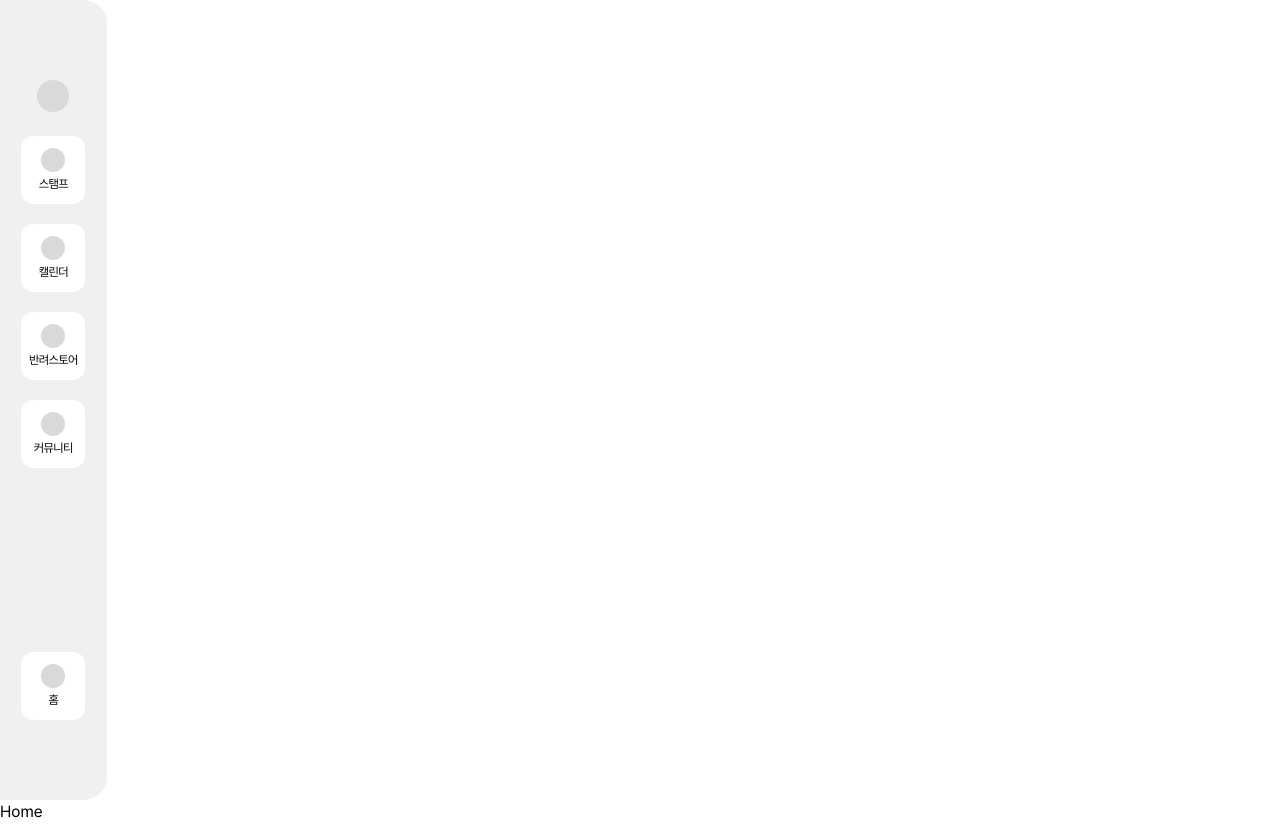
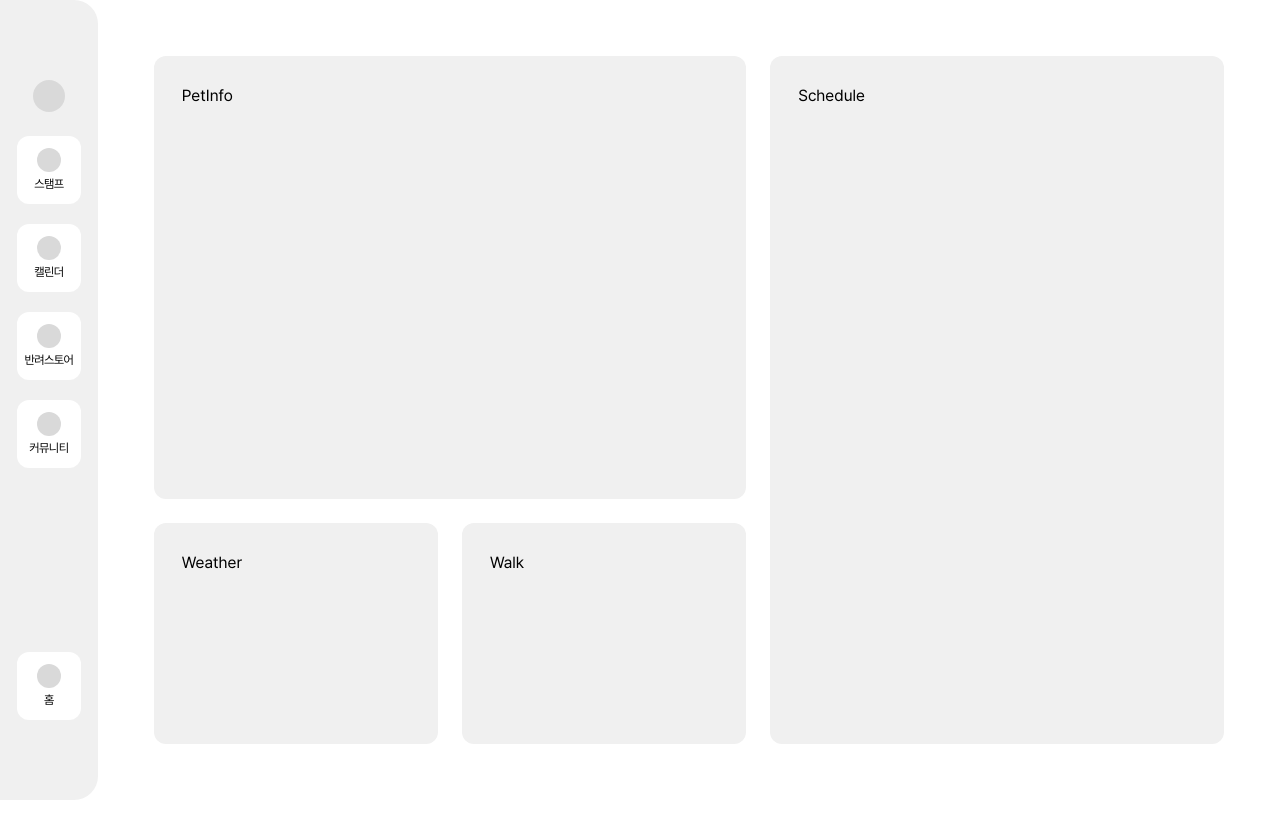
Before and after one commit to petD-ary/petDiary, a Next.js app: page / in a window 1280 px wide. After the commit the page ends 800 px from the top, so only its background shows below. Built offline with nearby package versions, Linux system fonts and the light colour scheme.

Commit message:
design:main layout base 위치 잡기

```diff
--- a/app/(home)/layout.tsx
+++ b/app/(home)/layout.tsx
@@ -2,7 +2,7 @@ import "./globals.css";
 import type { Metadata } from "next";
 import localFont from "next/font/local";
 import RecoilRootWrapper from "@/components/RecoilRootWrapper";
-import SideMenu from "@/components/Main/SideMenu/SideMenu";
+import SideMenu from "@/components/SideMenu/SideMenu";
 
 const pretendard = localFont({
   src: [
@@ -39,8 +39,10 @@ export default function RootLayout({ children }: { children: React.ReactNode })
     <html lang="ko">
       <body className={pretendard.className}>
         <RecoilRootWrapper>
-          <SideMenu />
-          {children}
+          <div className="flex">
+            <SideMenu />
+            {children}
+          </div>
         </RecoilRootWrapper>
       </body>
     </html>
--- a/app/(home)/page.tsx
+++ b/app/(home)/page.tsx
@@ -1,3 +1,19 @@
+import PetInfo from "@/components/Main/PetInfo";
+import Schedule from "@/components/Main/Schedule";
+import Weather from "@/components/Main/Weather";
+import Walk from "@/components/Main/Walk";
+
 export default function Home() {
-  return <div>Home</div>;
+  return (
+    <div className="w-full flex p-14 justify-between gap-6 ">
+      <div className=" w-4/6 flex flex-col gap-6">
+        <PetInfo />
+        <div className="h-2/6 flex gap-6">
+          <Weather />
+          <Walk />
+        </div>
+      </div>
+      <Schedule />
+    </div>
+  );
 }
--- /dev/null
+++ b/app/components/Main/PetInfo/index.tsx
@@ -0,0 +1,7 @@
+import React from "react";
+
+const PetInfo = () => {
+  return <div className="w-full h-4/6 p-7 bg-grayColor-100 rounded-xl">PetInfo</div>;
+};
+
+export default PetInfo;
--- /dev/null
+++ b/app/components/Main/Schedule/index.tsx
@@ -0,0 +1,7 @@
+import React from "react";
+
+const Schedule = () => {
+  return <div className="w-3/6 p-7 bg-grayColor-100 rounded-xl">Schedule</div>;
+};
+
+export default Schedule;
--- /dev/null
+++ b/app/components/Main/Walk/index.tsx
@@ -0,0 +1,7 @@
+import React from "react";
+
+const Walk = () => {
+  return <div className="w-1/2 h-full p-7 bg-grayColor-100 rounded-xl">Walk</div>;
+};
+
+export default Walk;
--- /dev/null
+++ b/app/components/Main/Weather/index.tsx
@@ -0,0 +1,7 @@
+import React from "react";
+
+const Weather = () => {
+  return <div className="w-1/2 h-full p-7 bg-grayColor-100 rounded-xl">Weather</div>;
+};
+
+export default Weather;
```
Also changed, not shown: app/components/SideMenu/Menu/index.tsx (renamed from app/components/Main/SideMenu/Menu/index.tsx), app/components/SideMenu/SideMenu.tsx (renamed from app/components/Main/SideMenu/SideMenu.tsx).
